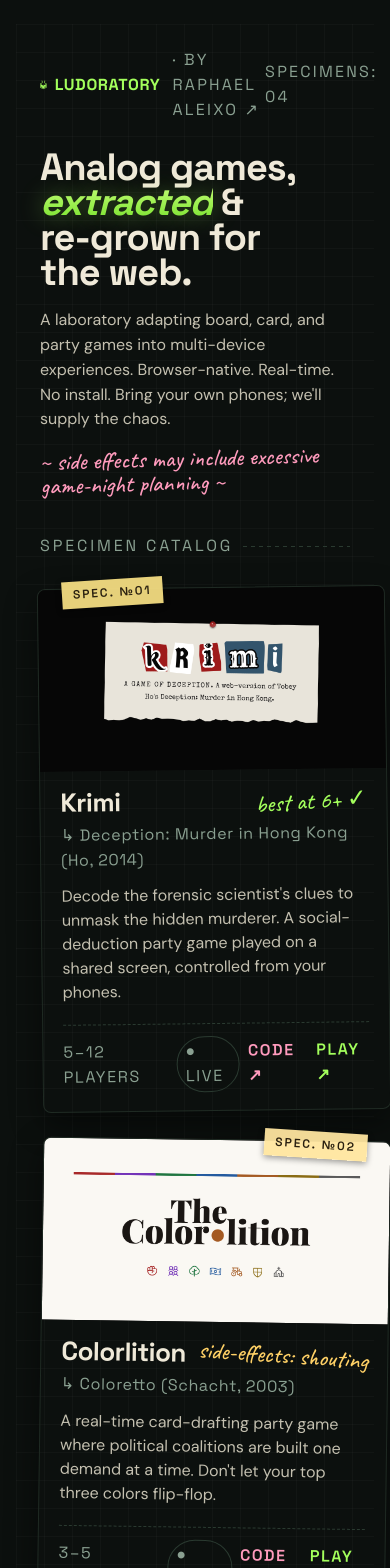
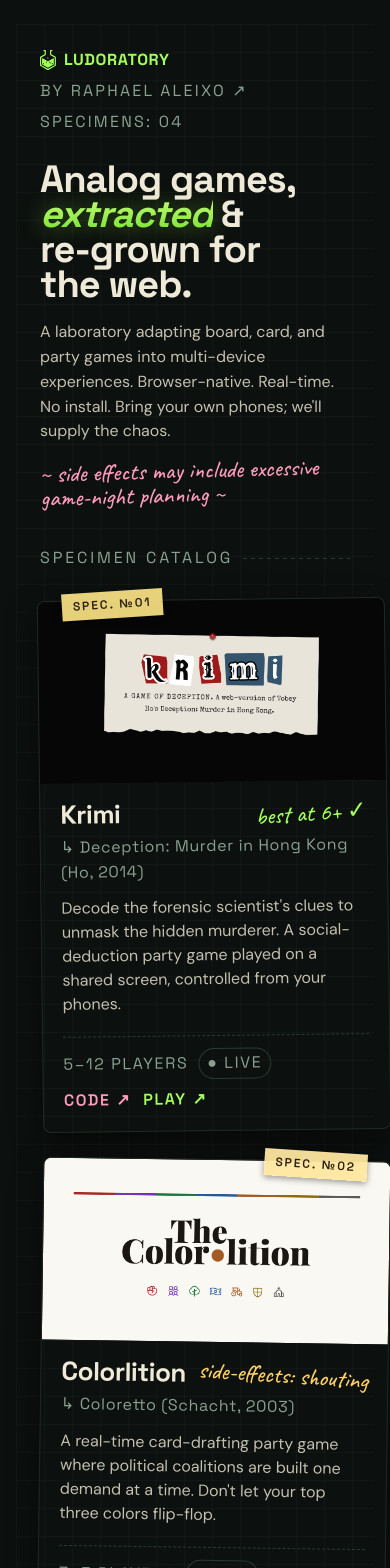
Before and after one commit to raphaelaleixo/ludoratory, a React (Vite) app: page / in a window 390 px wide. Shown: the top 1568 px of the page. Built offline with nearby package versions, Linux system fonts and the light colour scheme.

Commit message:
feat(responsive): stack header and card footer on mobile
Header: logo + wordmark / by Raphael Aleixo / SPECIMENS in 3 rows on xs, single row on md+.
Card footer: players · status / code · play in 2 rows on xs, single row on md+.

```diff
--- a/src/components/GameCard.tsx
+++ b/src/components/GameCard.tsx
@@ -152,9 +152,10 @@ export function GameCard({ game, index = 0 }: GameCardProps) {
           sx={{
             mt: "auto",
             display: "flex",
-            justifyContent: "space-between",
-            alignItems: "center",
-            gap: 1,
+            flexDirection: { xs: "column", md: "row" },
+            justifyContent: { xs: "flex-start", md: "space-between" },
+            alignItems: { xs: "flex-start", md: "center" },
+            gap: { xs: 1, md: 1 },
             paddingTop: 1.5,
             borderTop: "1px dashed #2a3a30",
             fontFamily: '"Space Grotesk", "DM Sans", sans-serif',
--- a/src/components/Hero.tsx
+++ b/src/components/Hero.tsx
@@ -49,14 +49,24 @@ export function Hero({ site, specimenCount }: HeroProps) {
       <Box
         sx={{
           display: "flex",
-          justifyContent: "space-between",
-          alignItems: "center",
+          flexDirection: { xs: "column", md: "row" },
+          justifyContent: { xs: "flex-start", md: "space-between" },
+          alignItems: { xs: "flex-start", md: "center" },
+          gap: { xs: 0.75, md: 0 },
           fontFamily: '"Space Grotesk", "DM Sans", sans-serif',
           fontSize: "16px",
           letterSpacing: "0.14em",
           textTransform: "uppercase",
           color: "text.disabled",
           mb: 3.5,
+        }}
+      >
+        <Box
+          sx={{
+            display: "flex",
+            flexDirection: { xs: "column", md: "row" },
+            alignItems: { xs: "flex-start", md: "center" },
+            gap: { xs: 0.75, md: 1 },
           }}
         >
           <Box sx={{ display: "inline-flex", alignItems: "center", gap: 1, color: "accent.acid" }}>
@@ -72,8 +82,9 @@ export function Hero({ site, specimenCount }: HeroProps) {
             >
               {name.toUpperCase()}
             </Box>
-          <Box component="span" sx={{ color: "text.disabled", fontWeight: 400, ml: 0.5 }}>
-            ·{" "}
+          </Box>
+          <Box sx={{ display: "inline-flex", alignItems: "center", color: "text.disabled", fontWeight: 400 }}>
+            <Box component="span" sx={{ display: { xs: "none", md: "inline" }, mr: 0.75 }}>·</Box>
             <Link href={attribution.url} target="_blank" rel="noopener noreferrer" sx={{ color: "inherit", textDecoration: "none", "&:hover": { textDecoration: "underline" } }}>
               by {attribution.name} ↗
             </Link>
```
Lines whose indentation alone changed are shown as unchanged.
